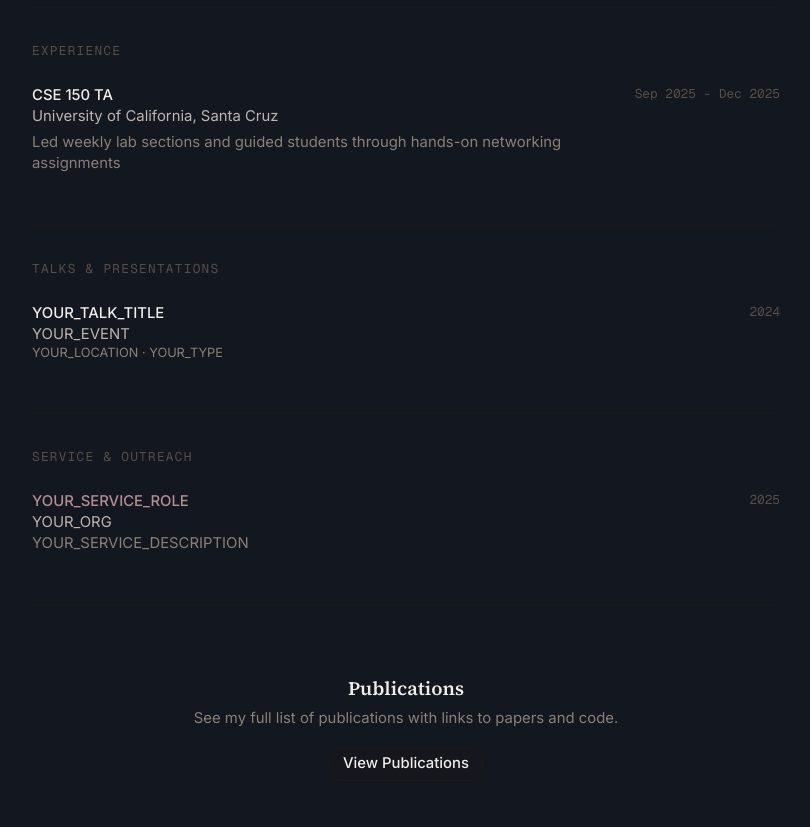
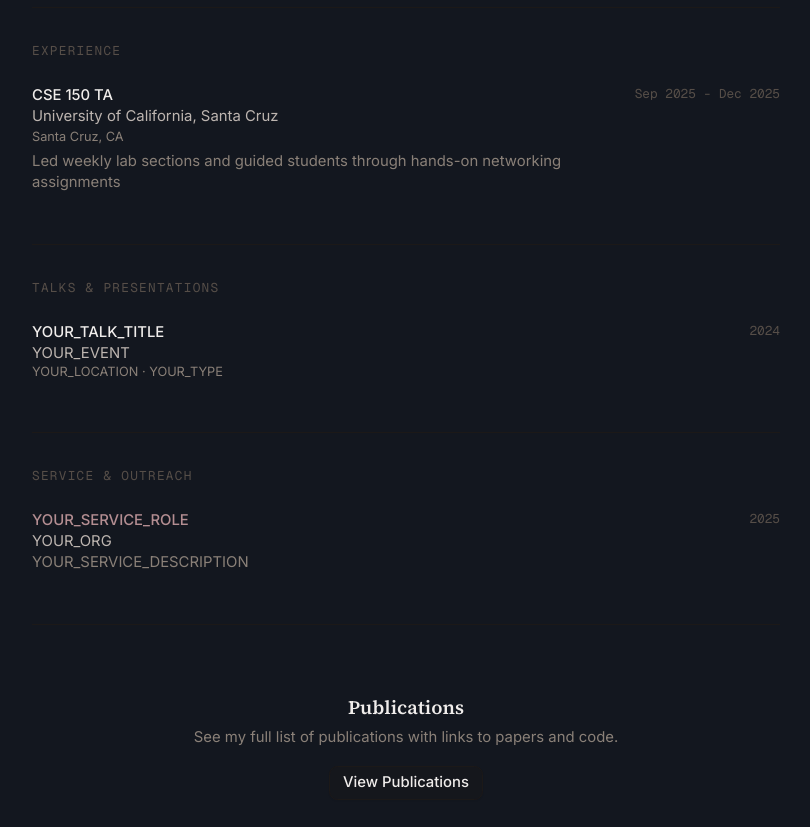
Before and after one commit to torresramon1/rtorres.github.io, a Next.js app: page /cv in a window 1280 px wide. Shown: the part 960-1787 px from the top of the page, without its empty margins (234-1044 px from the left). Built offline with nearby package versions, Linux system fonts and the light colour scheme.

Commit message:
added location to cv file

```diff
--- a/src/app/cv/cv-content.tsx
+++ b/src/app/cv/cv-content.tsx
@@ -30,6 +30,7 @@ const experience = [
     title: "CSE 150 TA", // TODO: e.g. "Research Intern"
     organization: "University of California, Santa Cruz", // TODO: e.g. "Example Lab"
     period: "Sep 2025 - Dec 2025", // TODO: e.g. "Jun 2023 - Aug 2023"
+    location: "Santa Cruz, CA",
     description: "Led weekly lab sections and guided students through hands-on networking assignments", // TODO: brief description of your responsibilities/contributions
   },
 ];
```
